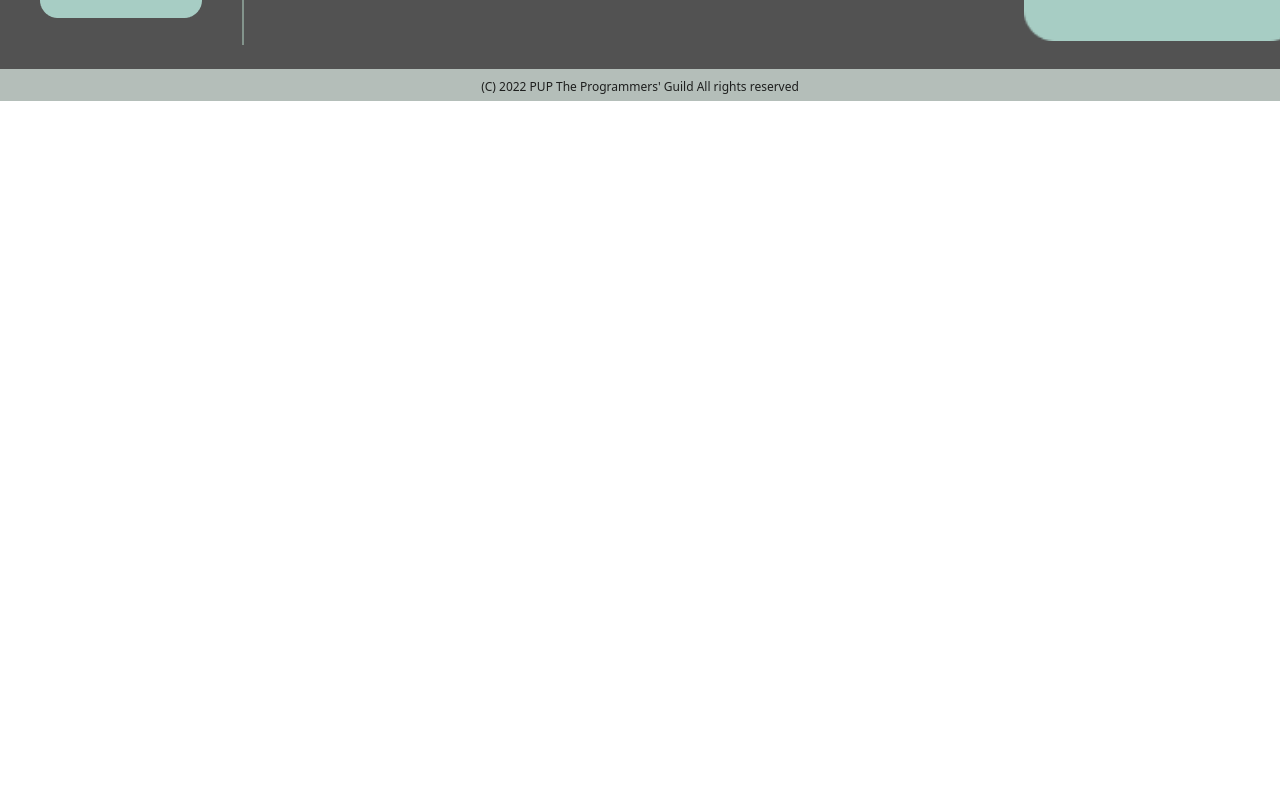
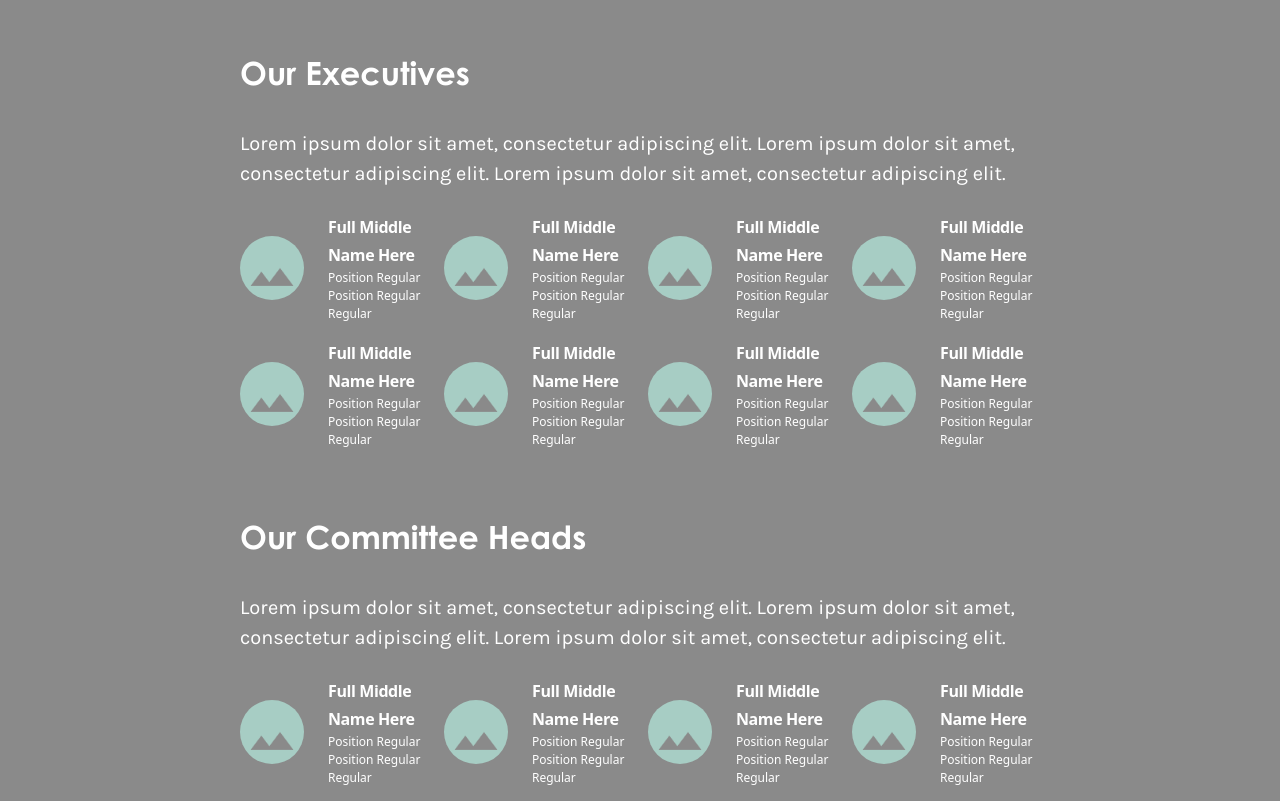
Before and after one commit to PUP-The-Programmers-Guild/TPGWebsite, a Next.js app: page /about in a window 1280 px wide. Shown: the part 1499-2300 px from the top of the page. Before the commit the page ends 1600 px from the top, so only its background shows below. Built offline with nearby package versions, Linux system fonts and the light colour scheme; what tailwind-gradient-mask-image would draw is missing.

Commit message:
Added About-Officers

```diff
--- /dev/null
+++ b/src/components/About/Officers.tsx
@@ -0,0 +1,172 @@
+import { ArrowRight } from "@phosphor-icons/react";
+import { useKeenSlider } from "keen-slider/react";
+import React from 'react';
+
+
+const executives = [
+    {
+      name: 'Full Middle Name Here',
+      role1: 'Position Regular',
+      role2: 'Position Regular',
+      role3: 'Regular',
+      imageUrl:
+        '/Placeholder.png',
+    },
+    {
+      name: 'Full Middle Name Here',
+      role1: 'Position Regular',
+      role2: 'Position Regular',
+      role3: 'Regular',
+      imageUrl:
+        '/Placeholder.png',
+    },
+    {
+      name: 'Full Middle Name Here',
+      role1: 'Position Regular',
+      role2: 'Position Regular',
+      role3: 'Regular',
+      imageUrl:
+        '/Placeholder.png',
+    },
+    {
+      name: 'Full Middle Name Here',
+      role1: 'Position Regular',
+      role2: 'Position Regular',
+      role3: 'Regular',
+      imageUrl:
+        '/Placeholder.png',
+    },
+    {
+      name: 'Full Middle Name Here',
+      role1: 'Position Regular',
+      role2: 'Position Regular',
+      role3: 'Regular',
+      imageUrl:
+        '/Placeholder.png',
+    },
+    {
+      name: 'Full Middle Name Here',
+      role1: 'Position Regular',
+      role2: 'Position Regular',
+      role3: 'Regular',
+      imageUrl:
+        '/Placeholder.png',
+    },
+    {
+      name: 'Full Middle Name Here',
+      role1: 'Position Regular',
+      role2: 'Position Regular',
+      role3: 'Regular',
+      imageUrl:
+        '/Placeholder.png',
+    },
+    {
+      name: 'Full Middle Name Here',
+      role1: 'Position Regular',
+      role2: 'Position Regular',
+      role3: 'Regular',
+      imageUrl:
+        '/Placeholder.png',
+    },
+  ]
+
+  const committeeHeads = [
+    {
+      name: 'Full Middle Name Here',
+      role1: 'Position Regular',
+      role2: 'Position Regular',
+      role3: 'Regular',
+      imageUrl:
+        '/Placeholder.png',
+    },
+    {
+      name: 'Full Middle Name Here',
+      role1: 'Position Regular',
+      role2: 'Position Regular',
+      role3: 'Regular',
+      imageUrl:
+        '/Placeholder.png',
+    },
+    {
+      name: 'Full Middle Name Here',
+      role1: 'Position Regular',
+      role2: 'Position Regular',
+      role3: 'Regular',
+      imageUrl:
+        '/Placeholder.png',
+    },
+    {
+      name: 'Full Middle Name Here',
+      role1: 'Position Regular',
+      role2: 'Position Regular',
+      role3: 'Regular',
+      imageUrl:
+        '/Placeholder.png',
+    },
+  ]
+
+
+  export default function Officers() {
+    return (
+      <div className="min-h-screen bg-[#8A8A8A]">
+        <div className="flex flex-col px-60 py-[7.5rem]">
+            <div className="pb-[4rem]">
+                <h1 className="font-heading font-semibold text-[2.5rem] text-white pb-[4rem]">
+                The Officers
+                </h1>
+                <h2 className="font-heading font-semibold text-[2rem] text-white pb-[2rem]">
+                Our Executives
+                </h2>
+                <p className="font-body text-[1.25rem] text-white pb-[1.5rem]">
+                    Lorem ipsum dolor sit amet, consectetur adipiscing elit. Lorem ipsum
+                    dolor sit amet, consectetur adipiscing elit. Lorem ipsum dolor sit
+                    amet, consectetur adipiscing elit.
+                </p>
+
+                <ul role="list" className="grid gap-4 sm:grid-cols-1 md:grid-cols-2 lg:grid-cols-3 xl:grid-cols-4">
+                    {executives.map((executives) => (
+                        <li key={executives.name}>
+                        <div className="flex items-center gap-x-6">
+                            <img className="h-16 w-16 rounded-full" src={executives.imageUrl} alt="" />
+                            <div>
+                            <p className="text-base font-semibold leading-7 tracking-tight text-[0.875rem] text-white">{executives.name}</p>
+                            <p className="font-regular text-[0.75rem] text-white">{executives.role1}</p>
+                            <p className="font-regular text-[0.75rem] text-white">{executives.role2}</p>
+                            <p className="font-regular text-[0.75rem] text-white">{executives.role3}</p>
+                            </div>
+                        </div>
+                        </li>
+                    ))}
+                </ul>
+            </div>
+
+          <div>
+            <h2 className="font-heading font-semibold text-[2rem] text-white pb-[2rem]">
+              Our Committee Heads
+            </h2>
+            <p className="font-body text-[1.25rem] text-white pb-[1.5rem]">
+              Lorem ipsum dolor sit amet, consectetur adipiscing elit. Lorem ipsum
+              dolor sit amet, consectetur adipiscing elit. Lorem ipsum dolor sit
+              amet, consectetur adipiscing elit.
+            </p>
+          </div>
+
+          <ul role="list" className="grid gap-4 sm:grid-cols-1 md:grid-cols-2 lg:grid-cols-3 xl:grid-cols-4">
+            {committeeHeads.map((committeeHeads) => (
+                <li key={committeeHeads.name}>
+                <div className="flex items-center gap-x-6">
+                    <img className="h-16 w-16 rounded-full" src={committeeHeads.imageUrl} alt="" />
+                    <div>
+                    <p className="text-base font-semibold leading-7 tracking-tight text-[0.875rem] text-white">{committeeHeads.name}</p>
+                    <p className="font-regular text-[0.75rem] text-white">{committeeHeads.role1}</p>
+                    <p className="font-regular text-[0.75rem] text-white">{committeeHeads.role2}</p>
+                    <p className="font-regular text-[0.75rem] text-white">{committeeHeads.role3}</p>
+                    </div>
+                </div>
+                </li>
+            ))}
+            </ul>
+        </div>
+      </div>
+    );
+  }
--- a/src/pages/about.tsx
+++ b/src/pages/about.tsx
@@ -1,11 +1,13 @@
 import MissionVision from "@/components/About/MissionVision"
 import Demographics from "@/components/About/Demographics"
+import Officers from "@/components/About/Officers"
 
 export default function AboutPage() {
   return (
     <>
       <MissionVision />
       <Demographics />
+      <Officers />
     </>
   )
 }
```
